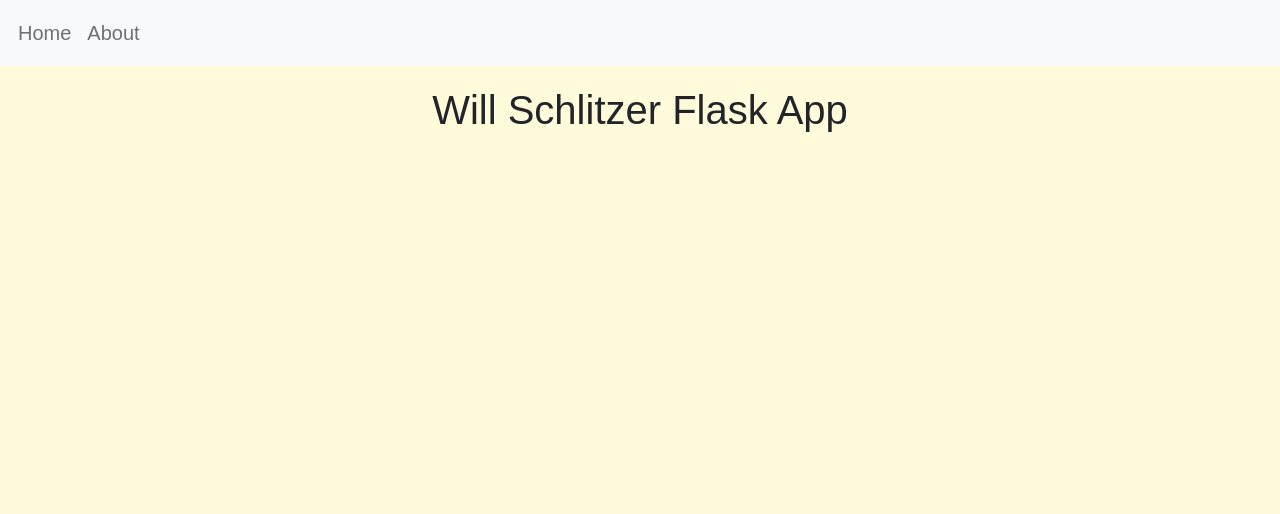
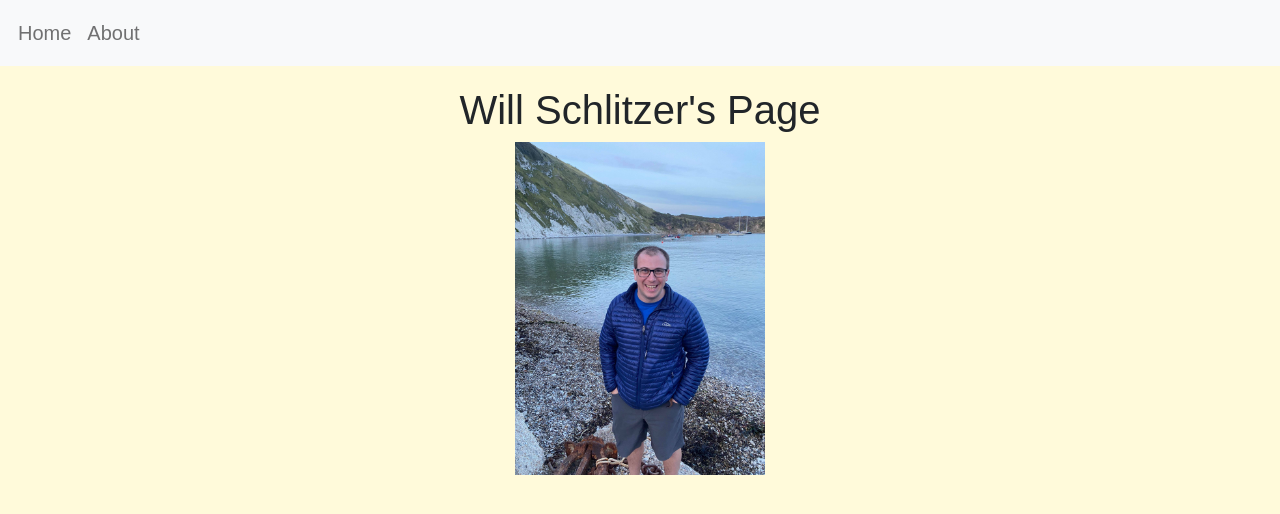
Before and after one commit to willschlitzer/personal-page, a Flask app: page / in a window 1280 px wide. Shown: the top 514 px of the page. Run offline with Flask 2, Linux system fonts and the light colour scheme.

Commit message:
add personal image

```diff
--- a/templates/home/home.html
+++ b/templates/home/home.html
@@ -1,6 +1,10 @@
 {% extends "./shared/_layout.html" %}
 {% block main_content %}
     <div class="schlitz">
-    <h1>Will Schlitzer Flask App</h1>
+    <h1>Will Schlitzer's Page</h1>
+        <div class="personal_image">
+            <img src="/static/img/personal.jpg" width="250">
+        </div>
+
     </div>
 {% endblock %}
```
